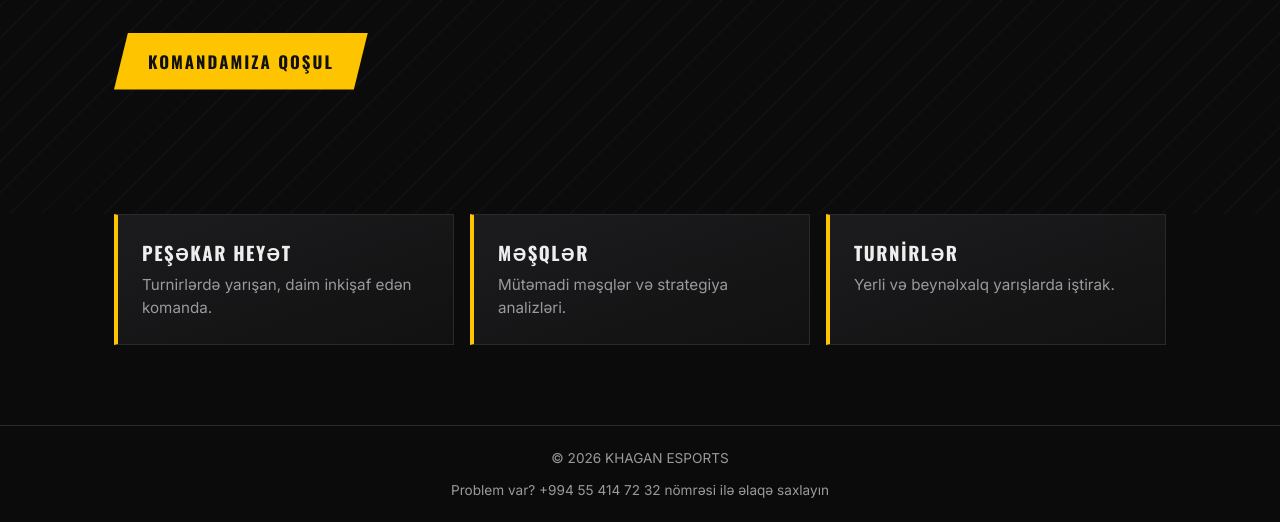
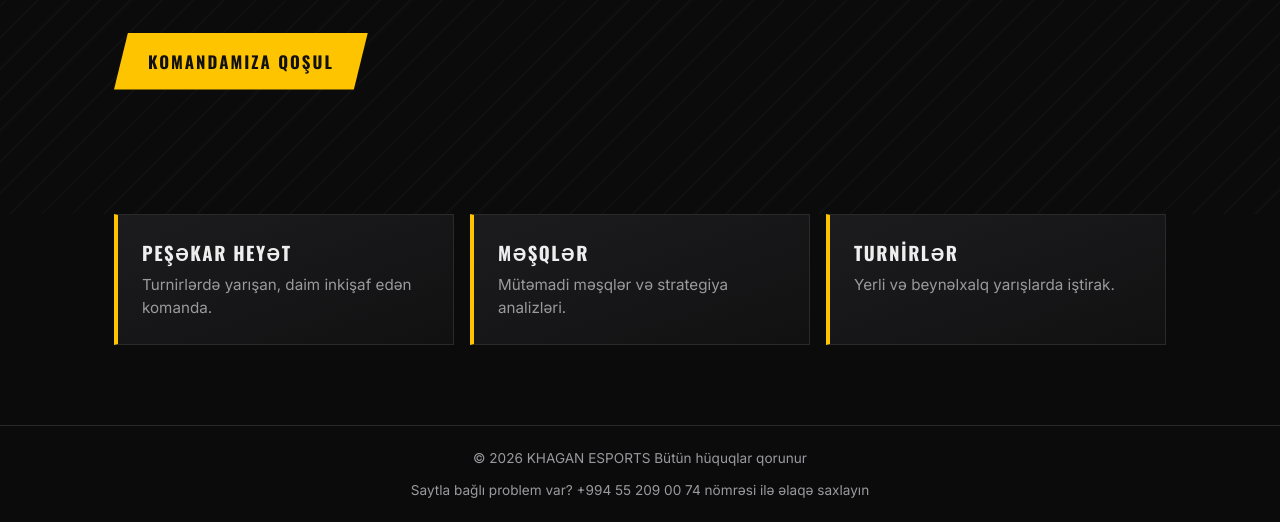
Before and after one commit to khagangroups/khagangroups, a plain HTML site: page index.html in a window 1280 px wide. Shown: the part 586-1108 px from the top of the page. Drawn offline with nearby package versions, Linux system fonts and the light colour scheme; no server answers.

Commit message:
index.html

```diff
--- a/index.html
+++ b/index.html
@@ -153,7 +153,7 @@
       </div>
     </section>
 
-    <footer>© 2026 KHAGAN ESPORTS <br><br>Problem var? +994 55 414 72 32 nömrəsi ilə əlaqə saxlayın</footer>
+    <footer>© 2026 KHAGAN ESPORTS Bütün hüquqlar qorunur <br><br>Saytla bağlı problem var? +994 55 209 00 74 nömrəsi ilə əlaqə saxlayın</footer>
   </main>
 
   <!-- Firebase -->
```
